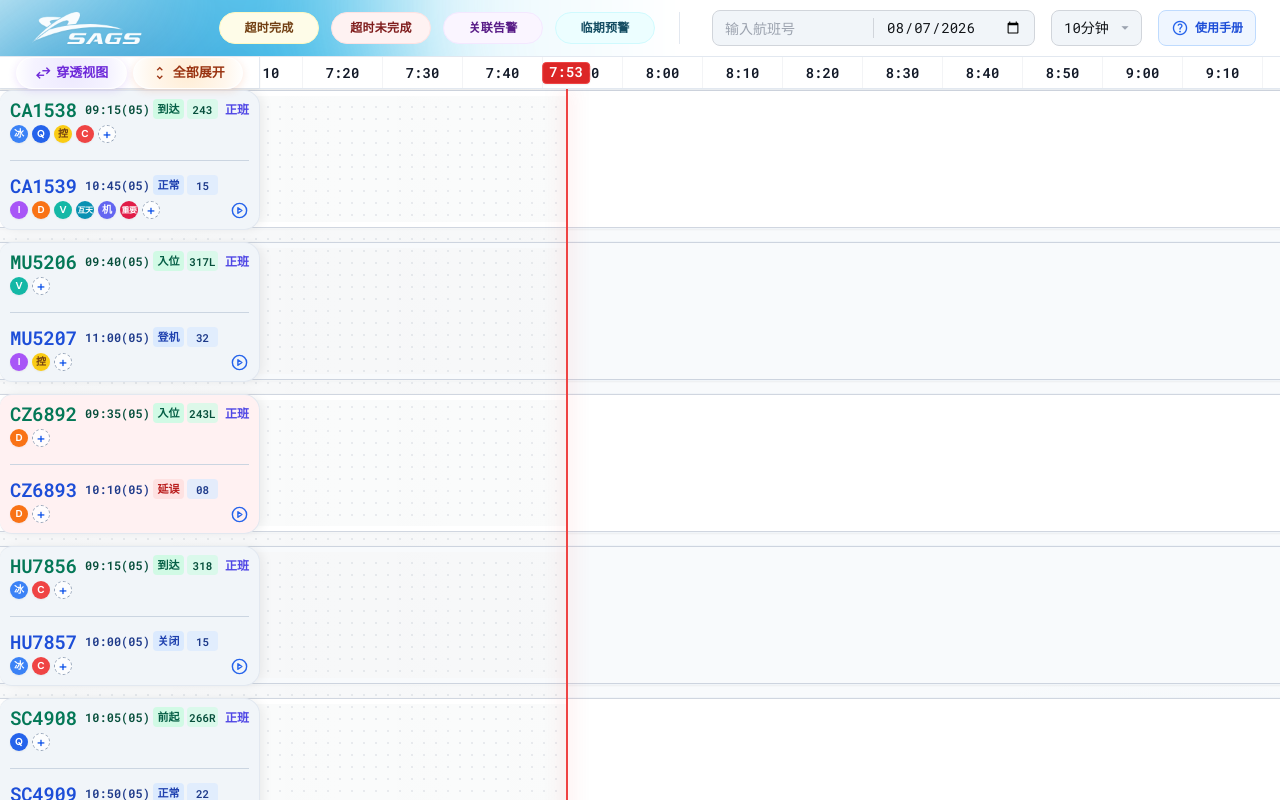
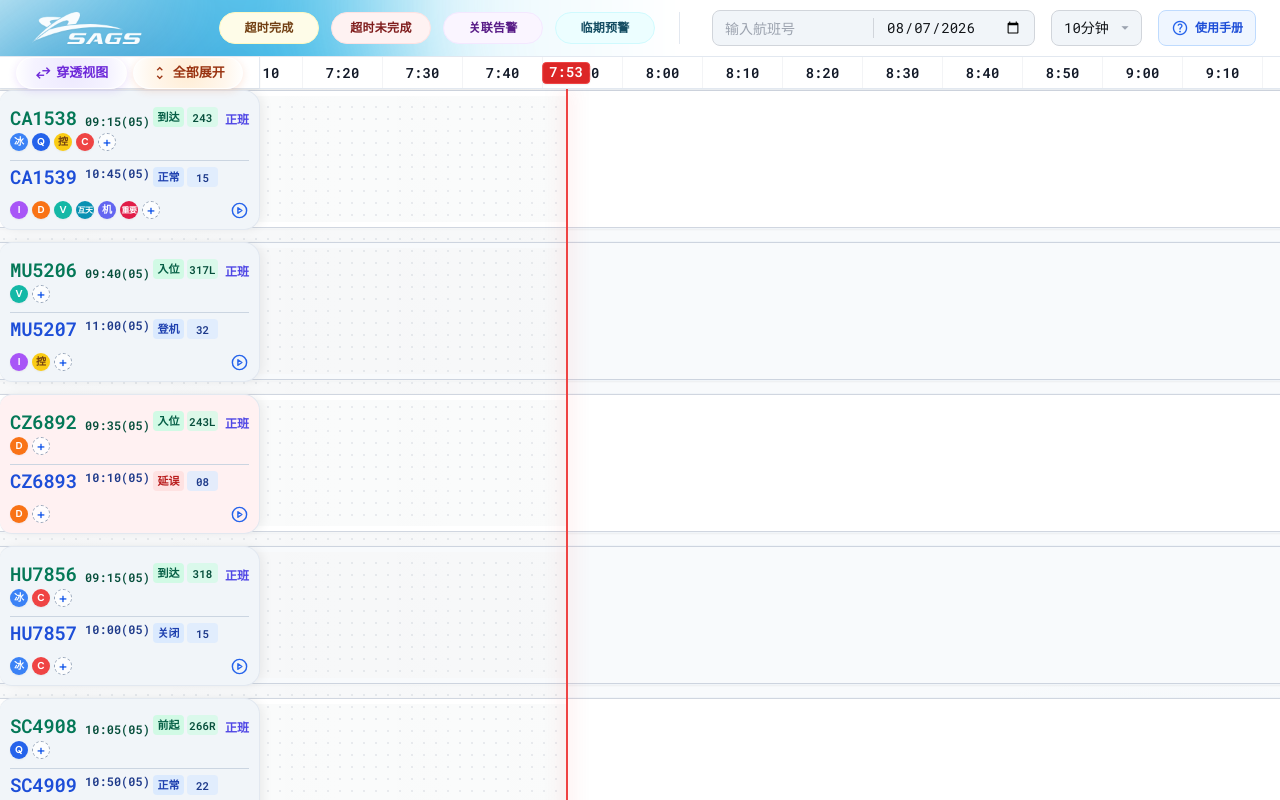
Before and after one commit to fwilyair/flight-ops-center, a React (Vite) app: page / in a window 1280 px wide. Built offline with nearby package versions, Linux system fonts and the light colour scheme.

Commit message:
style: align flight metadata to leg numbers

```diff
--- a/components/FlightCard.tsx
+++ b/components/FlightCard.tsx
@@ -231,7 +231,7 @@ export const FlightCard: React.FC<FlightCardProps> = ({
             <div className="flex h-full min-h-0 flex-col">
                 {legPresence.arrival ? (
                     <section aria-label="进港航班" className="flex min-h-0 flex-1 flex-col justify-start gap-1">
-                        <div className="grid min-w-0 grid-cols-[72px_65px_31px_31px_minmax(27px,1fr)] items-center gap-x-[3px] text-emerald-700">
+                        <div className="grid h-7 min-w-0 grid-cols-[72px_65px_31px_31px_minmax(27px,1fr)] items-end gap-x-[3px] text-emerald-700">
                             <span className={`min-w-0 overflow-hidden whitespace-nowrap font-mono font-extrabold leading-none tabular-nums ${getFlightNumberSizeClass(arrivalFlightNo)}`} title={arrivalFlightNo}>
                                 {arrivalFlightNo}
                             </span>
@@ -265,7 +265,7 @@ export const FlightCard: React.FC<FlightCardProps> = ({
 
                 {legPresence.departure ? (
                     <section aria-label="出港航班" className="flex min-h-0 flex-1 flex-col justify-end gap-1">
-                        <div className="grid min-w-0 grid-cols-[72px_65px_31px_31px_minmax(27px,1fr)] items-center gap-x-[3px] text-blue-700">
+                        <div className="grid h-7 min-w-0 grid-cols-[72px_65px_31px_31px_minmax(27px,1fr)] items-start gap-x-[3px] text-blue-700">
                             <span className={`min-w-0 overflow-hidden whitespace-nowrap font-mono font-extrabold leading-none tabular-nums ${getFlightNumberSizeClass(departureFlightNo)}`} title={departureFlightNo}>
                                 {departureFlightNo}
                             </span>
```
Also changed, not shown: 1 other file (tests, documents, lock files or other folders).
